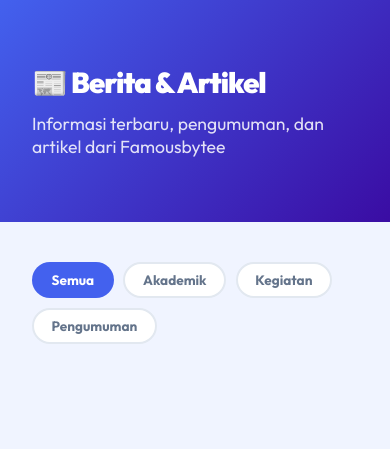
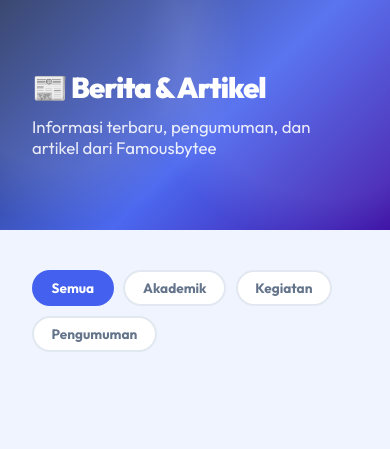
Before and after one commit to aris0996/famousbytee, a Flask app: page /berita in a window 390 px wide. Shown: the part 65-514 px from the top of the page. Run offline with Flask 3, Linux system fonts and the light colour scheme; data that the repository does not hold is empty; parts of the project's set-up code (start-up, migrations or seed data) failed here and were passed over; some libraries are stand-ins or nearby versions.

Commit message:
style(news): enhance hero section with layered background and refine news card styles
- Updated hero background to a multi-color gradient with transparency
- Added decorative radial gradient overlays using ::before pseudo-element
- Adjusted hero padding and colors for better visual appeal
- Improved typography in hero headings with responsive font size and line height
- Set max-width for hero paragraph and increased opacity for better readability
- Added relative positioning and z-index to hero inner container for layering
- Introduced subtle border on news cards and refined hover shadow effect

```diff
--- a/templates/news_public.html
+++ b/templates/news_public.html
@@ -41,12 +41,24 @@
 
         /* HERO */
         .hero {
-            background: linear-gradient(135deg, var(--primary) 0%, var(--primary-dark) 100%);
-            color: white; padding: 4rem 2rem;
+            position: relative;
+            overflow: hidden;
+            color: white;
+            padding: 4.5rem 2rem;
+            background: linear-gradient(135deg, rgba(13, 30, 78, 0.92) 0%, rgba(67, 97, 238, 0.95) 55%, rgba(58, 12, 163, 0.98) 100%);
         }
-        .hero-inner { max-width: 1100px; margin: 0 auto; }
-        .hero h1 { font-size: 2.5rem; font-weight: 900; letter-spacing: -1px; }
-        .hero p { margin-top: 0.75rem; font-size: 1.1rem; opacity: 0.85; }
+        .hero::before {
+            content: '';
+            position: absolute;
+            inset: 0;
+            background:
+                radial-gradient(circle at 16% 20%, rgba(255,255,255,0.12) 0 120px, transparent 180px),
+                radial-gradient(circle at 84% 25%, rgba(255,255,255,0.08) 0 140px, transparent 190px);
+            pointer-events: none;
+        }
+        .hero-inner { max-width: 1100px; margin: 0 auto; position: relative; z-index: 1; }
+        .hero h1 { font-size: clamp(2rem, 4vw, 3.2rem); font-weight: 900; letter-spacing: -1px; line-height: 1.1; }
+        .hero p { margin-top: 0.75rem; font-size: 1.05rem; opacity: 0.88; max-width: 700px; }
 
         /* CONTAINER */
         .container { max-width: 1100px; margin: 0 auto; padding: 2.5rem 2rem; }
@@ -73,6 +85,7 @@
             box-shadow: var(--shadow); overflow: hidden;
             transition: transform 0.25s, box-shadow 0.25s;
             display: flex; flex-direction: column;
+            border: 1px solid rgba(67,97,238,0.08);
         }
         .news-card:hover { transform: translateY(-6px); box-shadow: 0 16px 40px rgba(67,97,238,0.14); }
         .news-card-img {
```
